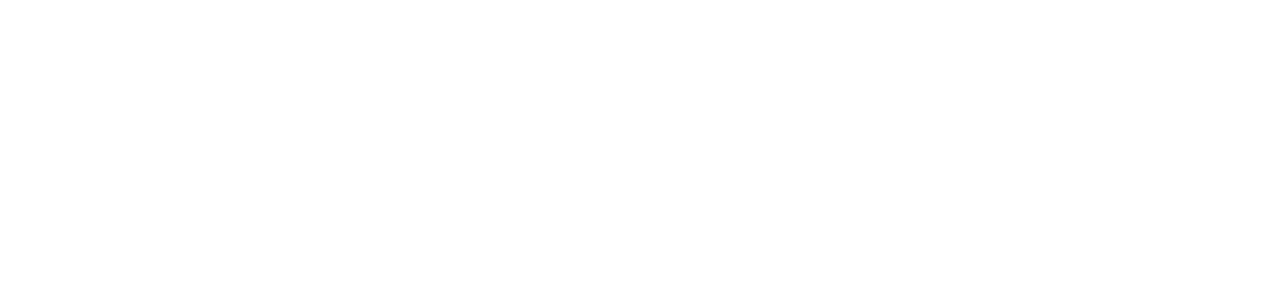
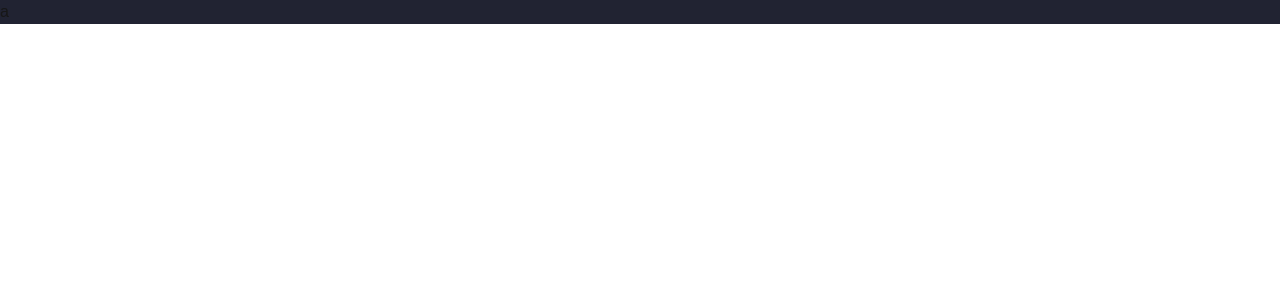
Before and after one commit to LucMazarJR/advocacia-landing-page, a Next.js app: page / in a window 1280 px wide. Shown: the top 300 px of the page. Built offline with nearby package versions, Linux system fonts and the light colour scheme.

Commit message:
chore: config design system and init header development

```diff
--- /dev/null
+++ b/app/components/buttons/whatsaap_button.tsx
@@ -0,0 +1,7 @@
+export default function WhatsappButton(){
+    return(
+        <div>
+
+        </div>
+    )
+}
--- a/app/components/layout/footer.tsx
+++ b/app/components/layout/footer.tsx
@@ -1,7 +1,7 @@
 export default function Footer() {
     return (
-        <div>
+        <footer className="fixed bottom-0">
 
-        </div>
+        </footer>
     )
 }
--- a/app/components/layout/header.tsx
+++ b/app/components/layout/header.tsx
@@ -1,7 +1,7 @@
 export default function Header() {
     return (
-        <header>
-
+        <header className="fixed top-0 w-full bg-header">
+            a
         </header>
     )
 }
--- a/app/globals.css
+++ b/app/globals.css
@@ -1,6 +1,9 @@
 @import "tailwindcss";
 
 :root {
+  --deep-blue: #212332;
+  --golden: ##9c968b;
+
   --background: #ffffff;
   --foreground: #171717;
 }
@@ -8,6 +11,9 @@
 @theme inline {
   --color-background: var(--background);
   --color-foreground: var(--foreground);
+  --color-header: var(--deep-blue);
+  --color-accent: var(--golden);
+
   --font-sans: var(--font-geist-sans);
   --font-mono: var(--font-geist-mono);
 }
--- a/app/page.tsx
+++ b/app/page.tsx
@@ -1,6 +1,6 @@
 export default function Home() {
   return (
-    <div className="">
+    <div>
 
     </div>
   );
```
